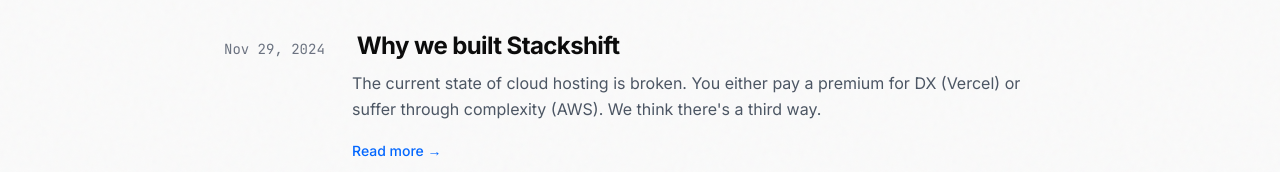
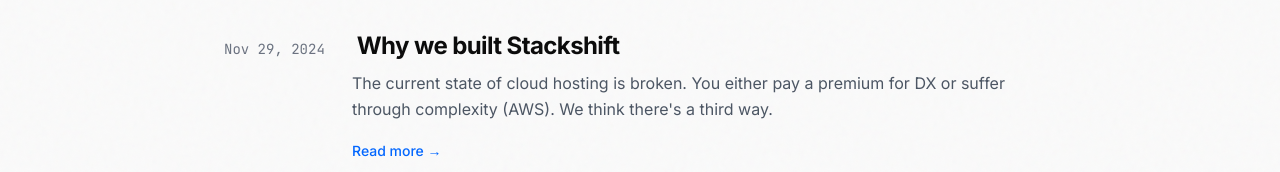
Before and after one commit to JJ-TechFusion/stackshift_landing, a website: page blog.html in a window 1280 px wide. Shown: the part 262-434 px from the top of the page. Drawn offline with Linux system fonts and the light colour scheme; a script that the page names is missing.

Commit message:
fix: Refine blog content for clarity by removing redundant phrasing in the hosting description

```diff
--- a/blog.html
+++ b/blog.html
@@ -83,7 +83,7 @@
                         </h2>
                     </div>
                     <p class="text-gray-600 mb-4 sm:ml-32 leading-relaxed">
-                        The current state of cloud hosting is broken. You either pay a premium for DX (Vercel) or suffer through complexity (AWS). We think there's a third way.
+                        The current state of cloud hosting is broken. You either pay a premium for DX or suffer through complexity (AWS). We think there's a third way.
                     </p>
                     <div class="sm:ml-32">
                         <a href="#" class="text-sm font-medium text-primary hover:underline">Read more →</a>
```
